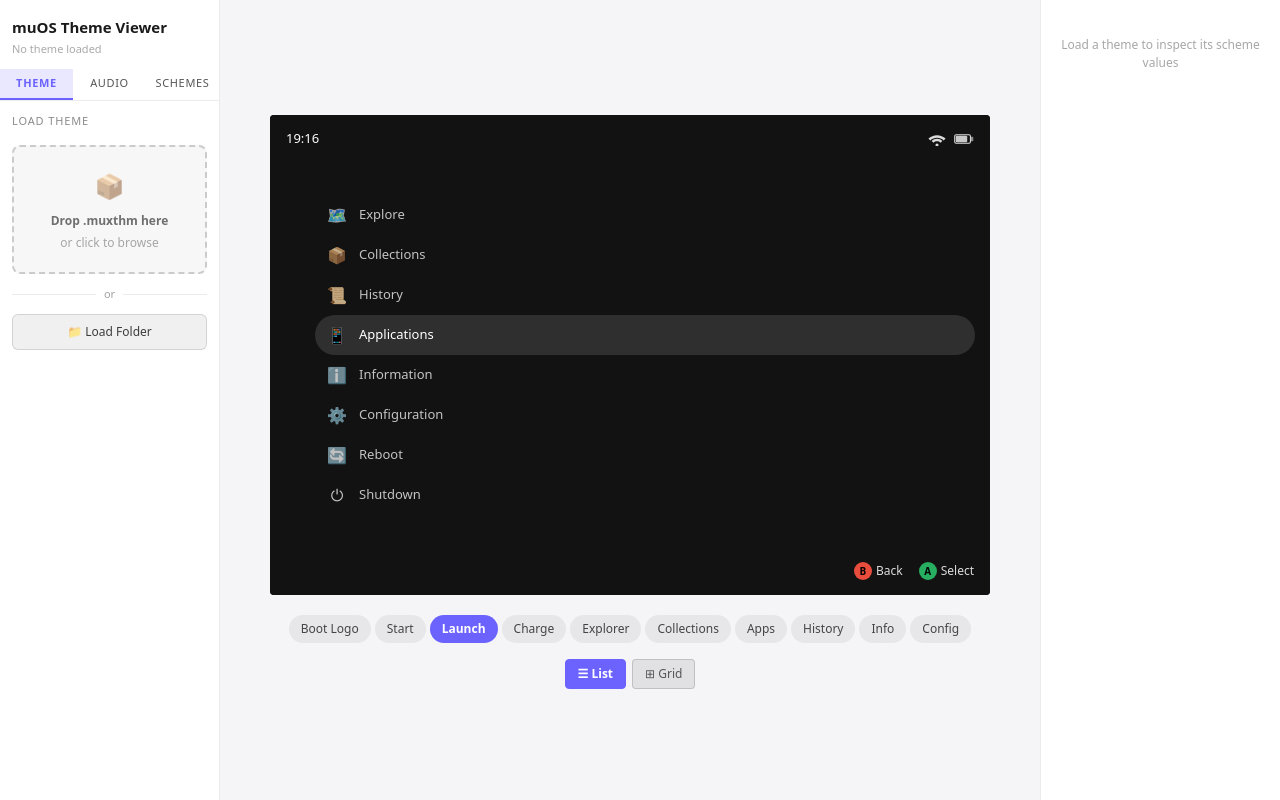
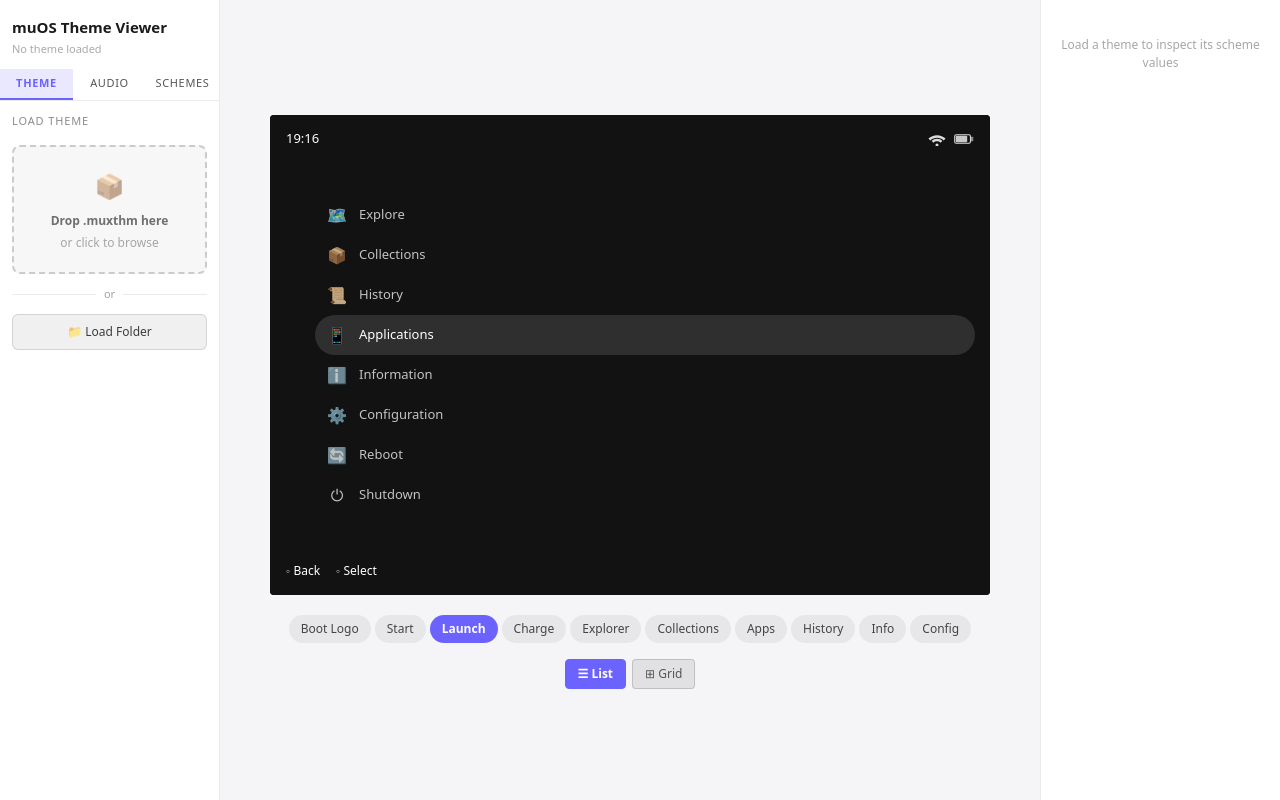
Before and after one commit to dhinakar-v/muos-theme-viewer, a React (Vite) app: page / in a window 1280 px wide. Built offline with nearby package versions, Linux system fonts and the light colour scheme.

Commit message:
fix: footer uses left-aligned text-only hints with ◦ decorators

```diff
--- a/src/components/Footer.tsx
+++ b/src/components/Footer.tsx
@@ -1,44 +1,19 @@
 interface FooterProps {
+  hints?: Array<{ label: string; action: string }>;
   navA?: string;
   navB?: string;
   navX?: string;
   navY?: string;
 }
 
-interface NavButtonProps {
-  label: string;
-  text: string;
-  color?: string;
-}
+export default function Footer({ hints, navA, navB, navX, navY }: FooterProps) {
+  const items = hints ?? [
+    ...(navY ? [{ label: 'Y', action: navY }] : []),
+    ...(navX ? [{ label: 'X', action: navX }] : []),
+    ...(navB ? [{ label: 'B', action: navB }] : []),
+    ...(navA ? [{ label: 'A', action: navA }] : []),
+  ];
 
-function NavButton({ label, text, color = 'var(--mux-nav-a-glyph, #ffffff)' }: NavButtonProps) {
-  return (
-    <div style={{ display: 'flex', alignItems: 'center', gap: '4px' }}>
-      <div
-        style={{
-          width: '18px',
-          height: '18px',
-          borderRadius: '50%',
-          background: color,
-          display: 'flex',
-          alignItems: 'center',
-          justifyContent: 'center',
-          fontSize: '10px',
-          fontWeight: 700,
-          color: '#000',
-          flexShrink: 0,
-        }}
-      >
-        {label}
-      </div>
-      <span style={{ color: 'var(--mux-nav-a-text, #ffffff)', opacity: 0.85, fontSize: '12px' }}>
-        {text}
-      </span>
-    </div>
-  );
-}
-
-export default function Footer({ navA = 'Select', navB = 'Back', navX, navY }: FooterProps) {
   return (
     <div
       style={{
@@ -51,16 +26,17 @@ export default function Footer({ navA = 'Select', navB = 'Back', navX, navY }: F
         color: 'var(--mux-footer-text, #ffffff)',
         display: 'flex',
         alignItems: 'center',
-        justifyContent: 'flex-end',
         padding: '0 16px',
-        gap: '16px',
         zIndex: 10,
+        fontSize: 12,
       }}
     >
-      {navY && <NavButton label="Y" text={navY} color="#9b59b6" />}
-      {navX && <NavButton label="X" text={navX} color="#2980b9" />}
-      <NavButton label="B" text={navB} color="var(--mux-nav-b-glyph, #e74c3c)" />
-      <NavButton label="A" text={navA} color="var(--mux-nav-a-glyph, #27ae60)" />
+      {items.map((item, i) => (
+        <span key={i} style={{ marginRight: 16 }}>
+          <span style={{ opacity: 0.8 }}>◦</span>
+          {' '}{item.action}
+        </span>
+      ))}
     </div>
   );
 }
```
